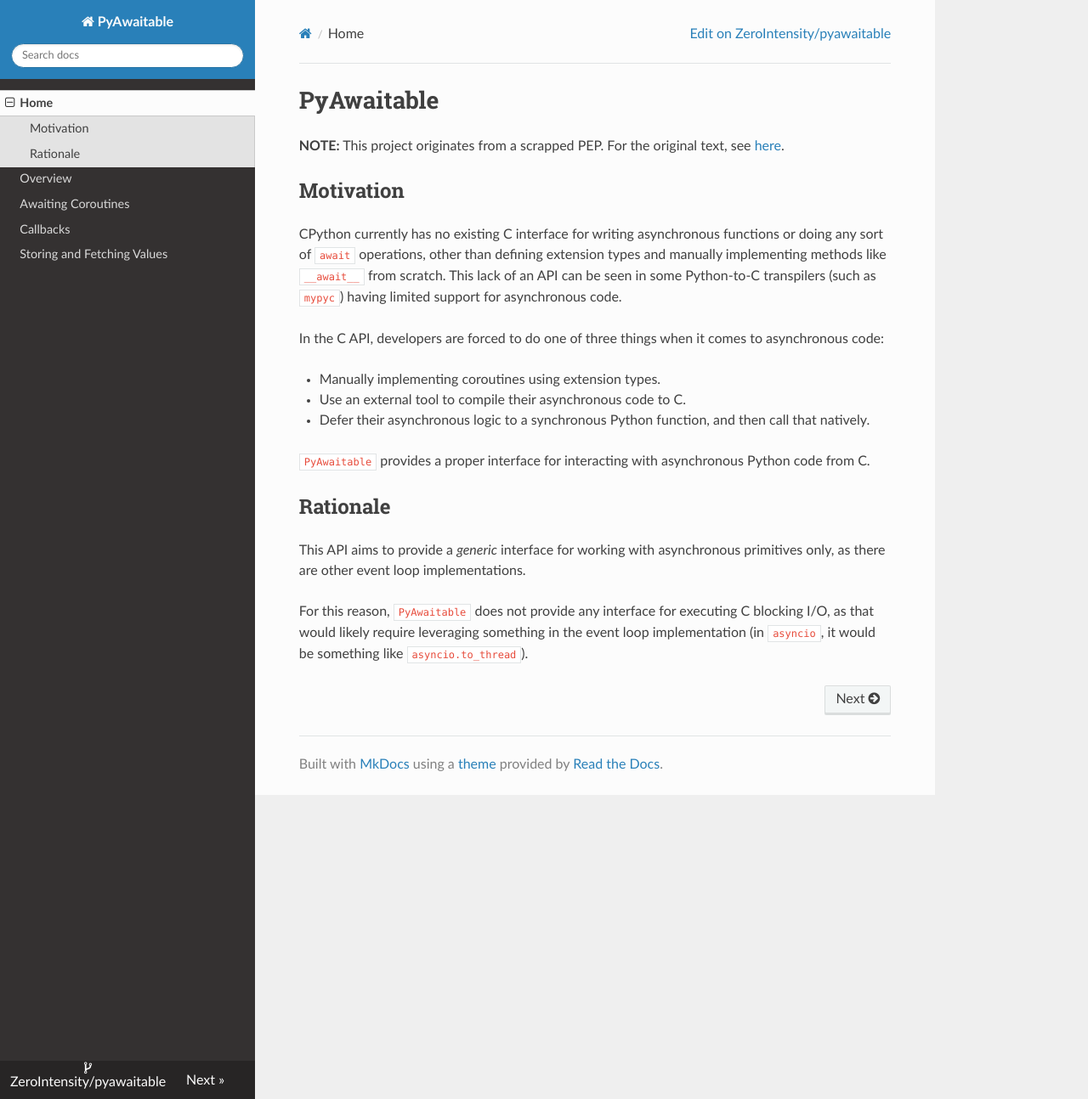
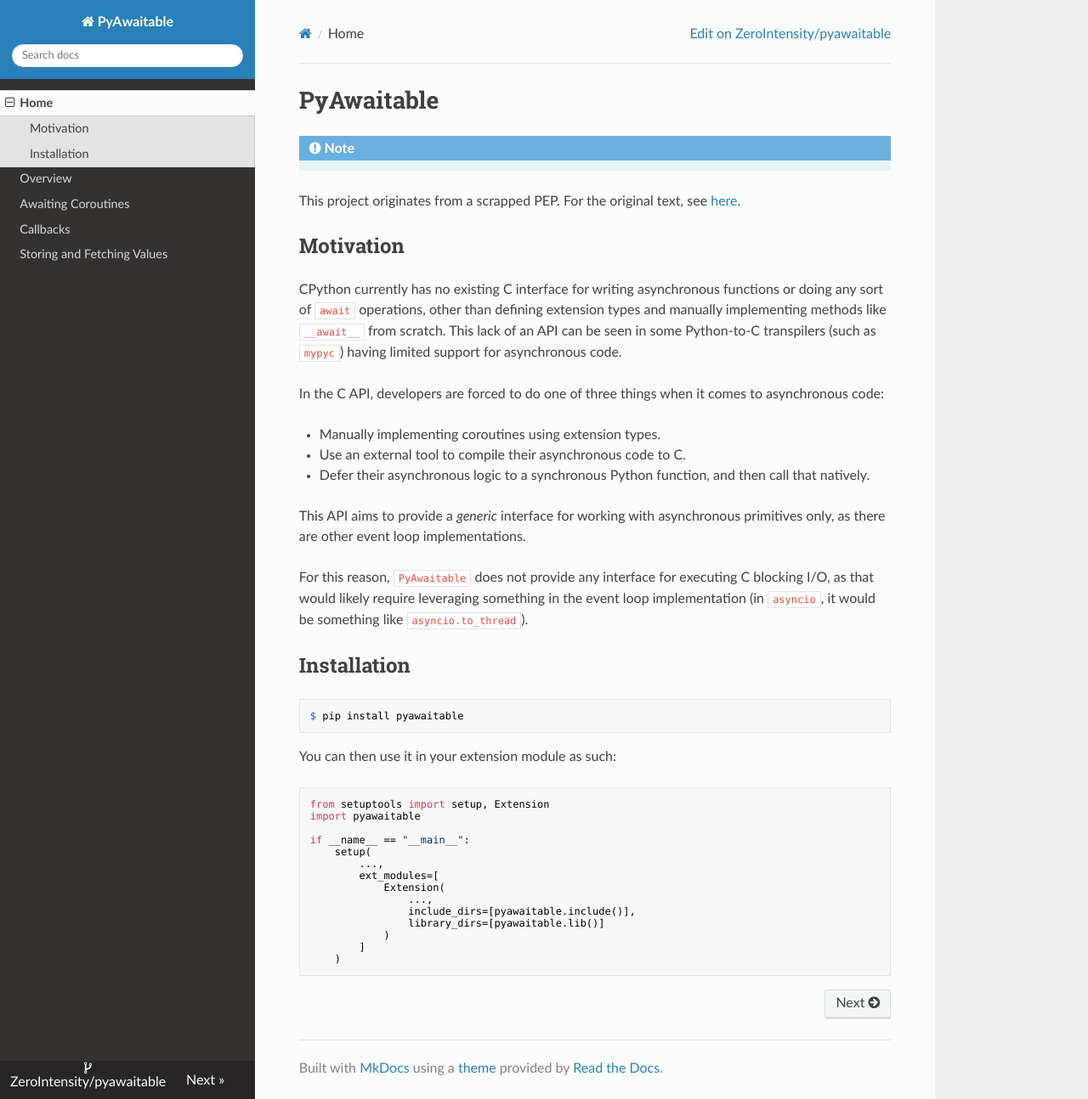
Before and after one commit to ZeroIntensity/pyawaitable, an MkDocs documentation site: the page built from docs/index.md, in a window 1280 px wide and 1294 px high. Shown: the whole window at 85% size. Built offline with MkDocs 1.6.1, drawn with Linux system fonts in a browser that asks for light colours; nearby versions of some CDN libraries.

Commit message:
Update index.md

````diff
--- a/docs/index.md
+++ b/docs/index.md
@@ -1,6 +1,8 @@
 # PyAwaitable
 
-**NOTE:** This project originates from a scrapped PEP. For the original text, see [here](https://gist.github.com/ZeroIntensity/8d32e94b243529c7e1c27349e972d926).
+!!! note
+
+  This project originates from a scrapped PEP. For the original text, see [here](https://gist.github.com/ZeroIntensity/8d32e94b243529c7e1c27349e972d926).
 
 ## Motivation
 
@@ -12,10 +14,31 @@
 - Use an external tool to compile their asynchronous code to C.
 - Defer their asynchronous logic to a synchronous Python function, and then call that natively.
 
-``PyAwaitable`` provides a proper interface for interacting with asynchronous Python code from C.
-
-## Rationale
-
 This API aims to provide a *generic* interface for working with asynchronous primitives only, as there are other event loop implementations.
 
 For this reason, ``PyAwaitable`` does not provide any interface for executing C blocking I/O, as that would likely require leveraging something in the event loop implementation (in ``asyncio``, it would be something like ``asyncio.to_thread``).
+
+## Installation
+
+```console
+$ pip install pyawaitable
+```
+
+You can then use it in your extension module as such:
+
+```py
+from setuptools import setup, Extension
+import pyawaitable
+
+if __name__ == "__main__":
+    setup(
+        ...,
+        ext_modules=[
+            Extension(
+                ...,
+                include_dirs=[pyawaitable.include()],
+                library_dirs=[pyawaitable.lib()]
+            )
+        ]
+    )
+```
````
